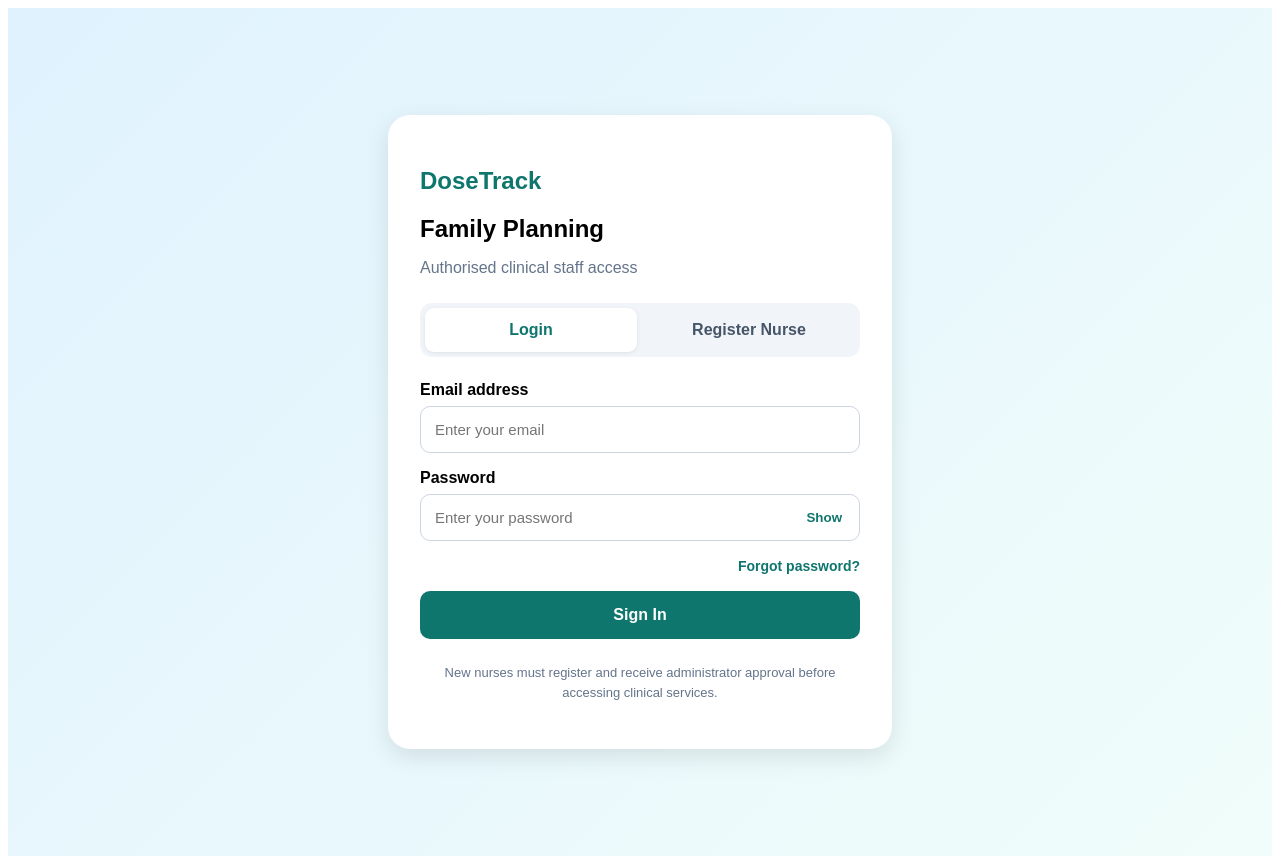
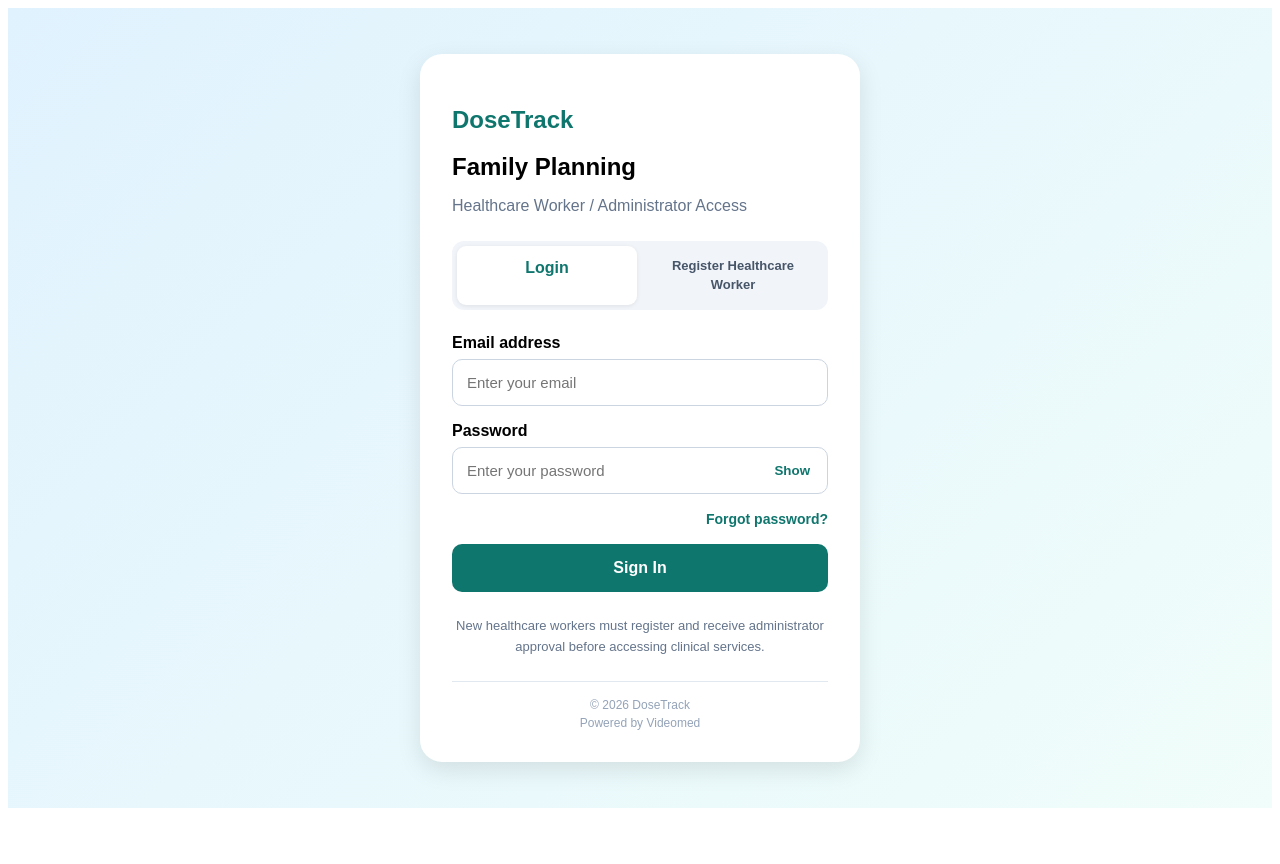
Before and after one commit to Siraajadams/Dosetracker, a Next.js app: page /family-planning/login in a window 1280 px wide. After the commit the page ends 816 px from the top, so only its background shows below. Built offline with nearby package versions, Linux system fonts and the light colour scheme; no server answers.

Commit message:
Update page.tsx

```diff
--- a/app/family-planning/login/page.tsx
+++ b/app/family-planning/login/page.tsx
@@ -60,6 +60,7 @@ export default function FamilyPlanningLogin() {
         justifyContent: "center",
         padding: 24,
         fontFamily: "Arial,sans-serif",
+        boxSizing: "border-box",
       }}
     >
       <section
@@ -70,6 +71,7 @@ export default function FamilyPlanningLogin() {
           borderRadius: 22,
           padding: 32,
           boxShadow: "0 8px 25px rgba(0,0,0,.10)",
+          boxSizing: "border-box",
         }}
       >
         <h1 style={{ color: "#0f766e", marginBottom: 6 }}>
@@ -81,7 +83,7 @@ export default function FamilyPlanningLogin() {
         </h2>
 
         <p style={{ color: "#64748b" }}>
-          Authorised clinical staff access
+          Healthcare Worker / Administrator Access
         </p>
 
         {/* Login and Registration Tabs */}
@@ -115,15 +117,20 @@ export default function FamilyPlanningLogin() {
           <Link
             href="/register-nurse"
             style={{
-              padding: 13,
+              padding: "11px 8px",
               color: "#475569",
               textAlign: "center",
               textDecoration: "none",
               fontWeight: 600,
+              fontSize: 13,
+              lineHeight: 1.4,
               borderRadius: 9,
+              display: "flex",
+              alignItems: "center",
+              justifyContent: "center",
             }}
           >
-            Register Nurse
+            Register Healthcare Worker
           </Link>
         </nav>
 
@@ -266,10 +273,26 @@ export default function FamilyPlanningLogin() {
             lineHeight: 1.6,
           }}
         >
-          New nurses must register and receive
+          New healthcare workers must register and receive
           administrator approval before accessing
           clinical services.
         </p>
+
+        <footer
+          style={{
+            marginTop: 24,
+            paddingTop: 16,
+            borderTop: "1px solid #e2e8f0",
+            textAlign: "center",
+            fontSize: 12,
+            color: "#94a3b8",
+          }}
+        >
+          © {new Date().getFullYear()} DoseTrack
+          <div style={{ marginTop: 4 }}>
+            Powered by Videomed
+          </div>
+        </footer>
       </section>
     </main>
   );
```
